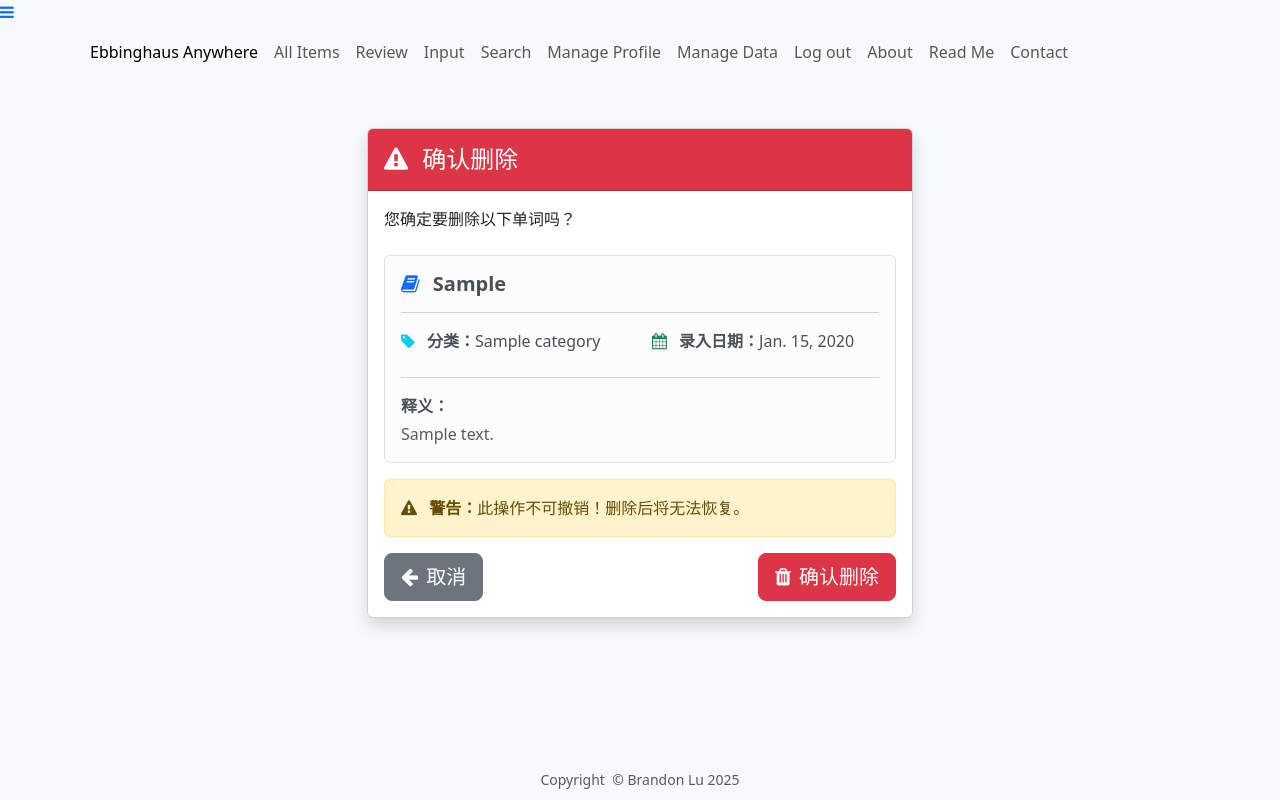
After one commit to myGitToy/EbbinghausAnywhere, a Django app: page /item/1/delete/ in a window 1280 px wide. The commit adds this page. Run offline with Django 4.2, Linux system fonts and the light colour scheme; a user stored in the database is signed in; tables that the repository leaves empty hold one stand-in row (values such as "Sample post"); some libraries are stand-ins or nearby versions.

Commit message:
增加单词卡片的删改查功能

```diff
--- /dev/null
+++ b/EAW/templates/item_confirm_delete.html
@@ -0,0 +1,70 @@
+{% extends 'base_generic.html' %}
+{% load static %}
+
+{% block content %}
+<div class="container py-5">
+    <div class="row justify-content-center">
+        <div class="col-md-6">
+            <div class="card shadow">
+                <div class="card-header bg-danger text-white">
+                    <h4 class="mb-0">
+                        <i class="fa fa-exclamation-triangle me-2"></i>
+                        确认删除
+                    </h4>
+                </div>
+                <div class="card-body">
+                    <p class="mb-4">您确定要删除以下单词吗？</p>
+
+                    <div class="alert alert-light border">
+                        <h5 class="mb-3">
+                            <i class="fa fa-book text-primary me-2"></i>
+                            <strong>{{ object.item }}</strong>
+                        </h5>
+                        <hr>
+                        <div class="row">
+                            <div class="col-6">
+                                <p class="mb-2">
+                                    <i class="fa fa-tag text-info me-2"></i>
+                                    <strong>分类：</strong>{{ object.category.name }}
+                                </p>
+                            </div>
+                            <div class="col-6">
+                                <p class="mb-2">
+                                    <i class="fa fa-calendar text-success me-2"></i>
+                                    <strong>录入日期：</strong>{{ object.inputDate }}
+                                </p>
+                            </div>
+                        </div>
+                        {% if object.content %}
+                        <hr>
+                        <div>
+                            <p class="mb-1"><strong>释义：</strong></p>
+                            <p class="text-muted mb-0" style="max-height: 100px; overflow: auto;">
+                                {{ object.content|truncatewords:30 }}
+                            </p>
+                        </div>
+                        {% endif %}
+                    </div>
+
+                    <div class="alert alert-warning">
+                        <i class="fa fa-warning me-2"></i>
+                        <strong>警告：</strong>此操作不可撤销！删除后将无法恢复。
+                    </div>
+
+                    <form method="post">
+                        {% csrf_token %}
+                        <div class="d-flex justify-content-between align-items-center">
+                            <a href="{% url 'item-detail' object.pk %}" class="btn btn-secondary btn-lg">
+                                <i class="fa fa-arrow-left me-2"></i>取消
+                            </a>
+                            <button type="submit" class="btn btn-danger btn-lg">
+                                <i class="fa fa-trash me-2"></i>确认删除
+                            </button>
+                        </div>
+                    </form>
+                </div>
+            </div>
+        </div>
+    </div>
+</div>
+{% endblock %}
--- a/EAW/templates/item_detail.html
+++ b/EAW/templates/item_detail.html
@@ -10,13 +10,13 @@
                     <div class="card-header bg-primary text-white d-flex justify-content-between align-items-center">
                         <h4 class="mb-0">
                             <i class="fa fa-book me-2"></i>
-                            <a href="/admin/EAW/item/{{ object.id }}/change/" class="text-white text-decoration-none">{{ object.item }}</a>
+                            <span>{{ object.item }}</span>
                         </h4>
                         <div>
-                            <a href="/admin/EAW/item/{{ object.id }}/change/" class="btn btn-sm btn-outline-light me-2" title="编辑">
+                            <a href="{% url 'item-edit' object.pk %}" class="btn btn-sm btn-outline-light me-2" title="编辑">
                                 <i class="fa fa-edit"></i>
                             </a>
-                            <a href="/admin/EAW/item/{{ object.id }}/delete/" class="btn btn-sm btn-outline-danger" title="删除" onclick="return confirm('确定要删除这个项目吗？');">
+                            <a href="{% url 'item-delete' object.pk %}" class="btn btn-sm btn-outline-danger" title="删除">
                                 <i class="fa fa-trash"></i>
                             </a>
                         </div>
--- a/EAW/urls.py
+++ b/EAW/urls.py
@@ -25,6 +25,8 @@ urlpatterns = [
     path('accounts/register/', views.register, name='register'),
     path('list/', views.item_list, name='item-list'),
     path('item/<int:pk>/', ItemDetailView.as_view(), name='item-detail'),
+    path('item/<int:pk>/edit/', views.ItemUpdateView.as_view(), name='item-edit'),
+    path('item/<int:pk>/delete/', views.ItemDeleteView.as_view(), name='item-delete'),
     path('search/', views.SearchView, name='search'),  # 注册搜索页面的路由
     # 路由：显示选择日期的页面
     path('review/', views.ReviewHomeView, name='review-home'),
--- a/EAW/views.py
+++ b/EAW/views.py
@@ -275,6 +275,53 @@ class ItemDetailView(DetailView):
             # 返回自定义提示页面
             return render(self.request, 'EAW/item_not_found.html', status=404)
         return obj
+
+
+@method_decorator(login_required, name='dispatch')
+class ItemUpdateView(generic.UpdateView):
+    model = Item
+    template_name = 'item_form.html'
+    fields = ['item', 'content', 'category', 'uk_phonetic', 'us_phonetic', 'src_tts', 'inputDate', 'initDate', 'proficiency']
+
+    def get_queryset(self):
+        # 只允许用户编辑自己的Item
+        return Item.objects.filter(user=self.request.user)
+
+    def get_form(self, form_class=None):
+        form = super().get_form(form_class)
+        # 限制category只显示当前用户的类别
+        form.fields['category'].queryset = Category.objects.filter(user=self.request.user)
+        # 添加Bootstrap样式
+        for field_name, field in form.fields.items():
+            if field.widget.__class__.__name__ != 'CheckboxInput':
+                field.widget.attrs['class'] = 'form-control'
+        return form
+
+    def form_valid(self, form):
+        messages.success(self.request, f'单词 "{form.instance.item}" 已成功更新！')
+        return super().form_valid(form)
+
+    def get_success_url(self):
+        return reverse('item-detail', kwargs={'pk': self.object.pk})
+
+
+@method_decorator(login_required, name='dispatch')
+class ItemDeleteView(generic.DeleteView):
+    model = Item
+    template_name = 'item_confirm_delete.html'
+
+    def get_queryset(self):
+        # 只允许用户删除自己的Item
+        return Item.objects.filter(user=self.request.user)
+
+    def delete(self, request, *args, **kwargs):
+        item = self.get_object()
+        messages.success(request, f'单词 "{item.item}" 已成功删除！')
+        return super().delete(request, *args, **kwargs)
+
+    def get_success_url(self):
+        return reverse('item-list')
+
 
 @login_required
 def SearchView(request):
```
Also changed, not shown: EAW/templates/item_form.html (added, +78 -0 lines).
